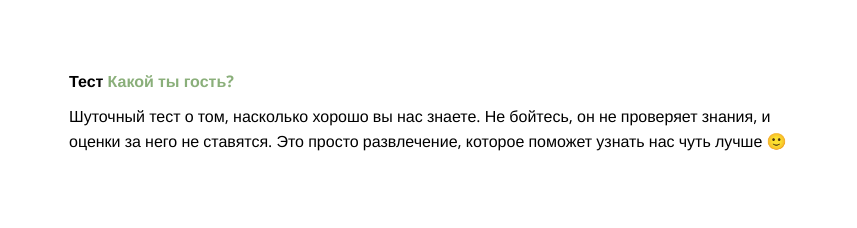
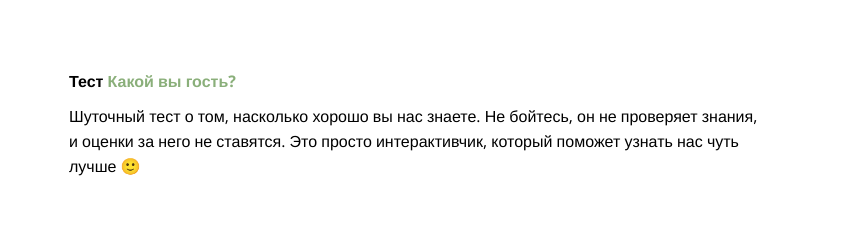
Before and after one commit to DaVas255/maz-wedding, a Vue app: page / in a window 1280 px wide. Shown: the part 2174-2402 px from the top of the page, without its empty margins (211-1068 px from the left). Built offline with nearby package versions, Linux system fonts and the light colour scheme; the HTML template or start-up script is replaced by a standard one.

Commit message:
update Test

```diff
--- a/src/components/Test.vue
+++ b/src/components/Test.vue
@@ -4,10 +4,10 @@ import Animate from './Animate.vue'
 
 <template>
   <Animate animationClass="animate__fadeInUp" class="test">
-    <h2 class="test__title">Тест <span class="accent-text-main-color">Какой ты гость?</span></h2>
+    <h2 class="test__title">Тест <span class="accent-text-main-color">Какой вы гость?</span></h2>
     <p>
-      Шуточный тест о том, насколько хорошо вы нас знаете. Не бойтесь, он не проверяет знания, и
-      оценки за него не ставятся. Это просто развлечение, которое поможет узнать нас чуть лучше 🙂
+      Шуточный тест о&nbsp;том, насколько хорошо вы нас знаете. Не бойтесь, он не проверяет знания, и&nbsp;оценки за
+      него не ставятся. Это просто интерактивчик, который поможет узнать нас чуть лучше 🙂
     </p>
   </Animate>
 </template>
```
